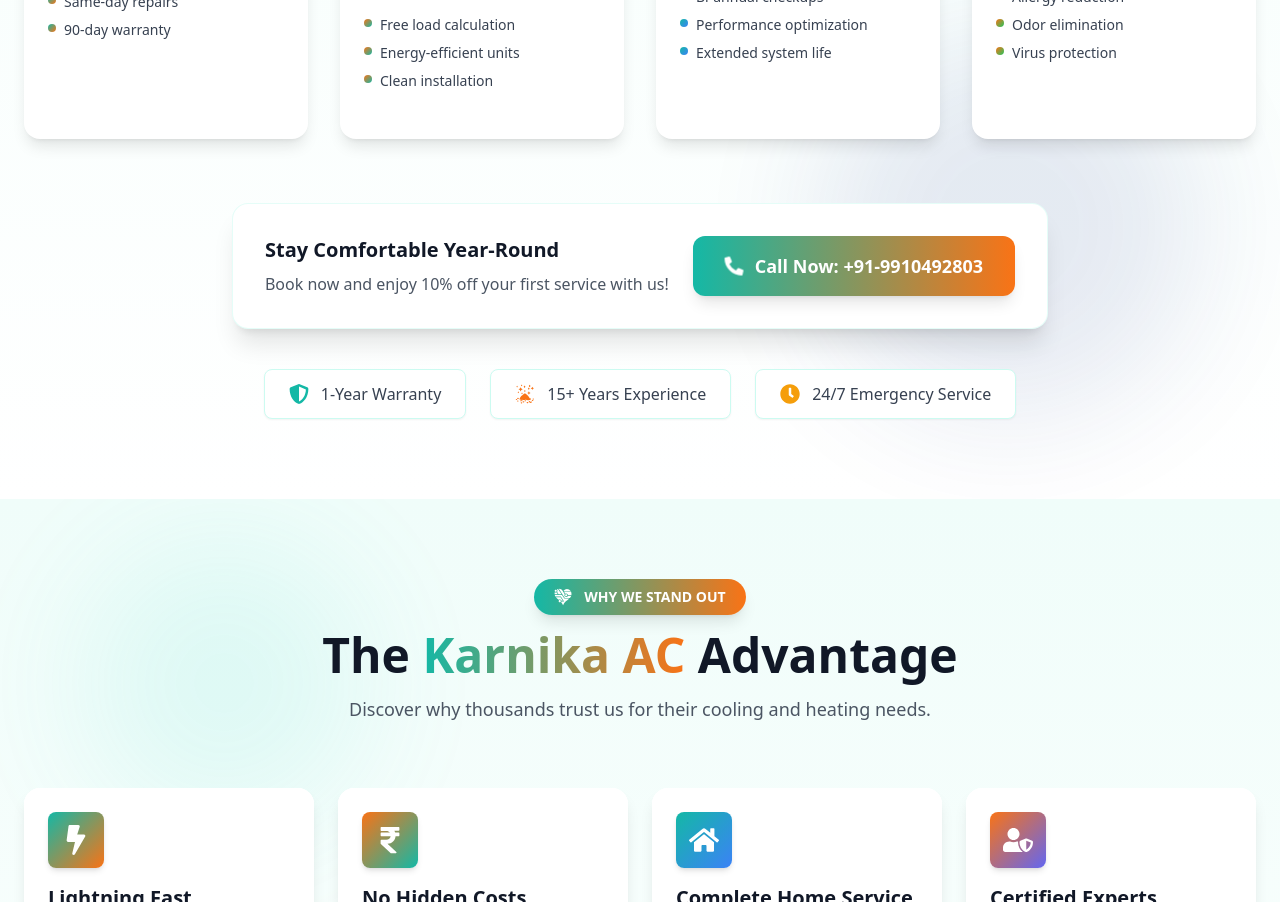
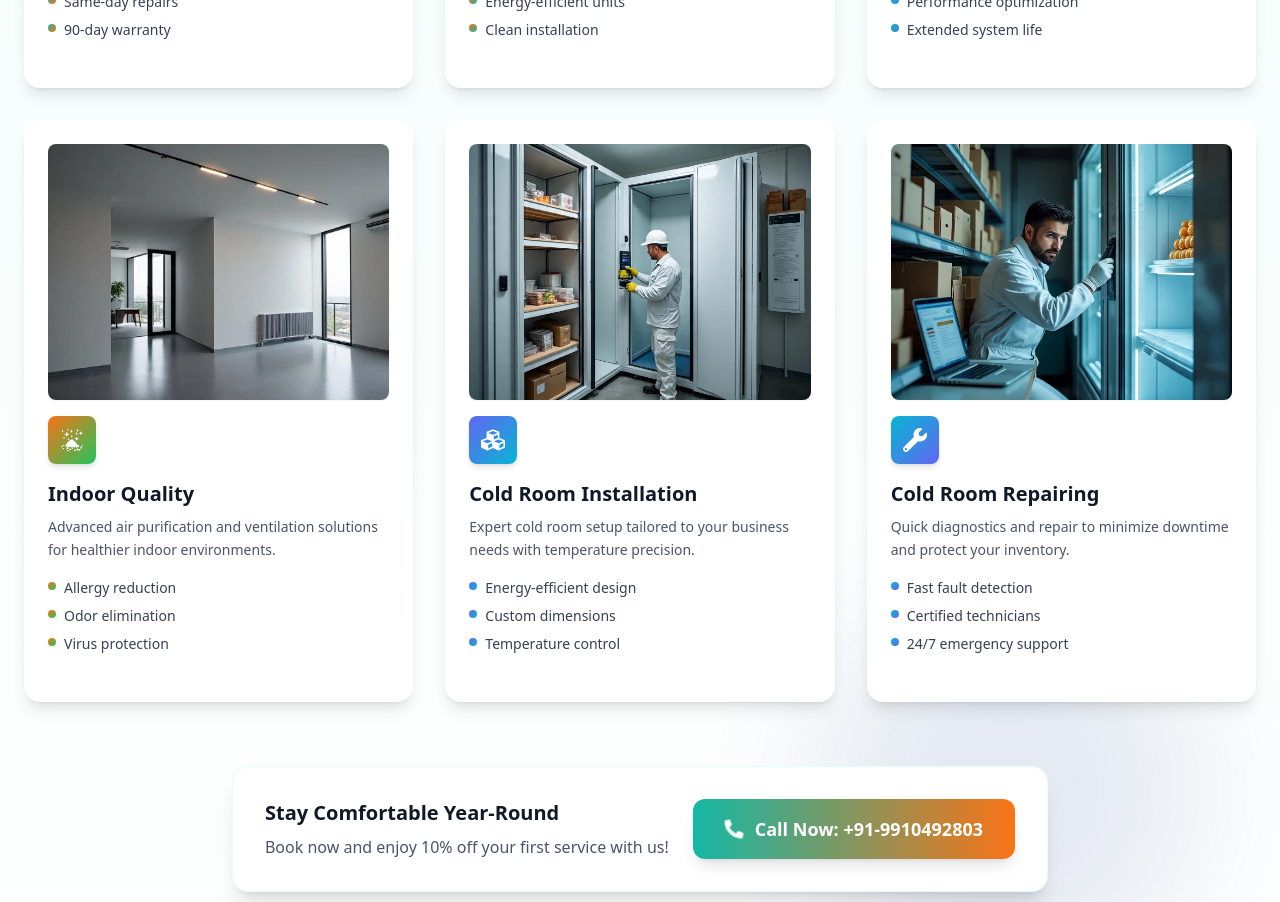
Before and after one commit to roshankhapre/karnika-ac-repair, a React (Vite) app: page / in a window 1280 px wide. Shown: the part 4000-4902 px from the top of the page. Built offline with nearby package versions, Linux system fonts and the light colour scheme.

Commit message:
final update cold rooms

```diff
--- a/src/components/Services.jsx
+++ b/src/components/Services.jsx
@@ -5,13 +5,16 @@
   FaPhoneAlt,
   FaShieldAlt,
   FaClock,
+  FaWrench,
+  FaCubes,
 } from "react-icons/fa";
 import { GiCoolSpices } from "react-icons/gi";
-import heroImage from "../assets/repairman-doing-air-conditioner-service.jpg";
 import acrepair from "../assets/air_conditioner_installation_professional_installation_of_window_split.webp";
 import acreinstall from "../assets/air_conditioner_repair_expert_diagnostics_and_repair_for.webp";
 import HVAC from "../assets/hvac_maintenance_comprehensive_maintenance_for_heating_and (1).webp";
 import indoorquality from "../assets/indoor_quality_advanced_air_purification_and_ventilation_solutions.webp";
+import coldRoomInstall from "../assets/cold-room-installation.webp";
+import coldRoomRepair from "../assets/cold-room-repair.webp";
 
 const Services = () => {
   const services = [
@@ -59,6 +62,32 @@
       image: indoorquality,
       features: ["Allergy reduction", "Odor elimination", "Virus protection"],
     },
+    {
+      title: "Cold Room Installation",
+      description:
+        "Expert cold room setup tailored to your business needs with temperature precision.",
+      icon: <FaCubes className="text-2xl" />,
+      color: "from-indigo-500 to-cyan-500",
+      image: coldRoomInstall,
+      features: [
+        "Energy-efficient design",
+        "Custom dimensions",
+        "Temperature control",
+      ],
+    },
+    {
+      title: "Cold Room Repairing",
+      description:
+        "Quick diagnostics and repair to minimize downtime and protect your inventory.",
+      icon: <FaWrench className="text-2xl" />,
+      color: "from-cyan-500 to-indigo-500",
+      image: coldRoomRepair,
+      features: [
+        "Fast fault detection",
+        "Certified technicians",
+        "24/7 emergency support",
+      ],
+    },
   ];
 
   return (
@@ -90,7 +119,7 @@
         </div>
 
         {/* Services Grid */}
-        <div className="grid grid-cols-1 md:grid-cols-2 lg:grid-cols-4 gap-8">
+        <div className="grid grid-cols-1 md:grid-cols-2 lg:grid-cols-3 xl:grid-cols-3 gap-8">
           {services.map((service, index) => (
             <div
               key={index}
@@ -174,7 +203,9 @@
           >
             <div className="flex items-center gap-3 bg-white px-6 py-3 rounded-lg shadow-sm border border-teal-100">
               <FaShieldAlt className="text-xl text-teal-500" />
-              <span className="font-medium text-gray-700">1-Year Warranty</span>
+              <span className="font-medium text-gray-700">
+                1-Year Warranty
+              </span>
             </div>
             <div className="flex items-center gap-3 bg-white px-6 py-3 rounded-lg shadow-sm border border-teal-100">
               <GiCoolSpices className="text-xl text-orange-500" />
```
Also changed, not shown: src/assets/cold-room-installation.webp (added), src/assets/cold-room-repair.webp (added).
